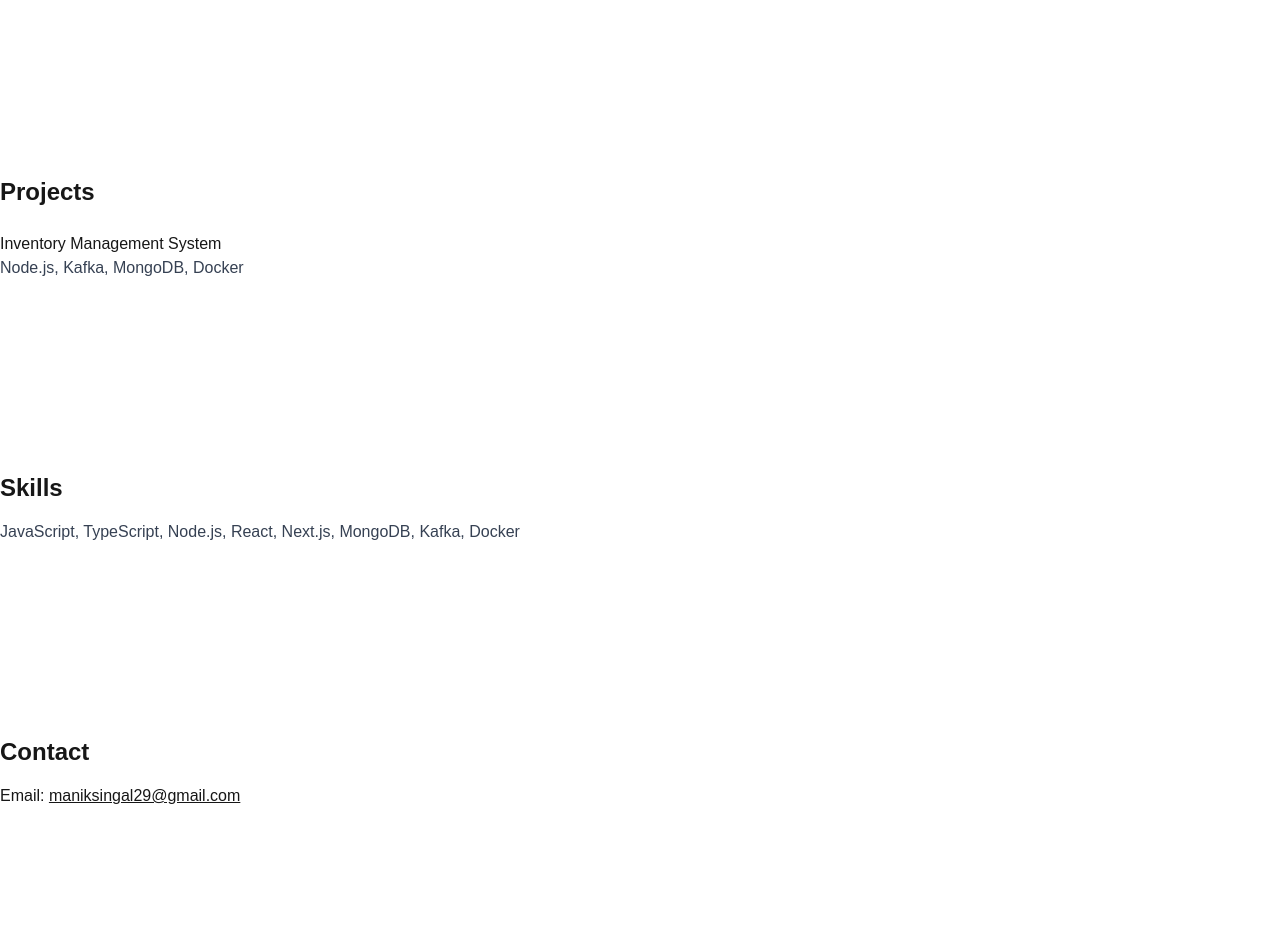
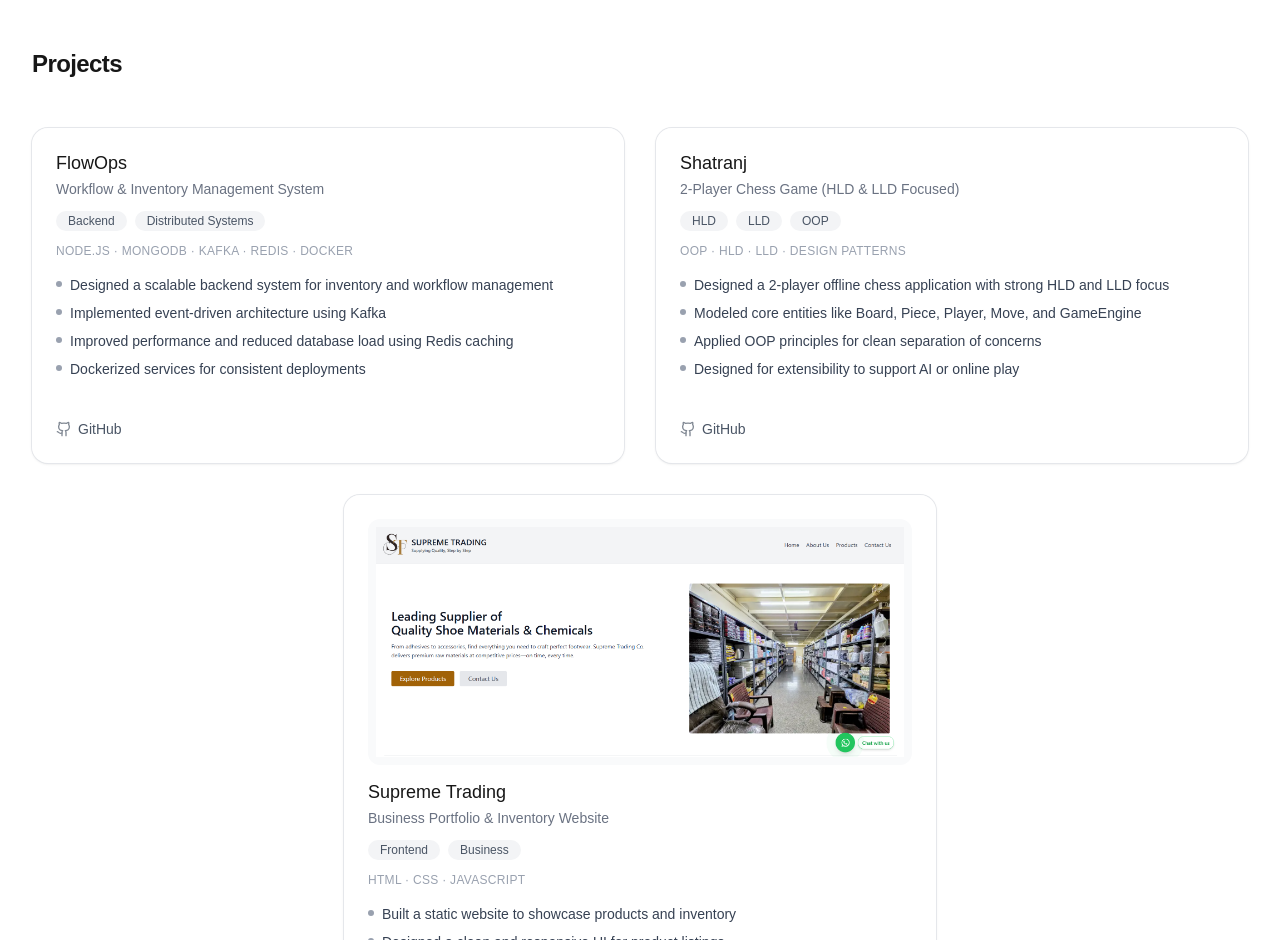
Before and after one commit to mk-singhal/manik-portfolio, a Next.js app: page / in a window 1280 px wide. Shown: the part 1860-2800 px from the top of the page. Before the commit the page ends 2764 px from the top, so only its background shows below. Built offline with nearby package versions, Linux system fonts and the light colour scheme.

Commit message:
feat: add projects section

```diff
--- a/package.json
+++ b/package.json
@@ -10,6 +10,7 @@
   },
   "dependencies": {
     "@material-tailwind/react": "^2.1.10",
+    "lucide-react": "^0.562.0",
     "next": "16.1.1",
     "react": "19.2.3",
     "react-dom": "19.2.3"
--- a/src/components/Experience.tsx
+++ b/src/components/Experience.tsx
@@ -4,7 +4,7 @@ import { LINKS } from "@/utilities/constants";
 
 export default function Experience() {
   return (
-    <section id="experience" className="bg-white py-24">
+    <section id="experience" className="bg-white py-8">
       <div className="container mx-auto px-8">
         {/* Section heading */}
         <div className="mb-12">
@@ -17,7 +17,7 @@ export default function Experience() {
         </div>
 
         {/* Timeline */}
-        <div className="border-l border-gray-200 pl-6 space-y-16">
+        <div className="space-y-16 md:border-l md:border-gray-200 md:pl-6">
           {/* Oracle */}
           <div className="relative">
             <div className="flex flex-col gap-2 sm:flex-row sm:items-center sm:justify-between">
@@ -39,7 +39,9 @@ export default function Experience() {
                 </h3>
               </a>
 
-              <span className="text-sm text-gray-500">Jul 2023 – Present</span>
+              <span className="text-sm text-gray-500">
+                Jul 2023 – Present · <span className="italic">2 yr 6 mos</span>
+              </span>
             </div>
 
             <p className="mt-2 text-sm text-gray-600 max-w-3xl">
--- a/src/components/Projects.tsx
+++ b/src/components/Projects.tsx
@@ -1,15 +1,157 @@
+import { Github, ExternalLink } from "lucide-react";
+
 export default function Projects() {
+  const projects = [
+    {
+      title: "FlowOps",
+      subtitle: "Workflow & Inventory Management System",
+      tech: "Node.js · MongoDB · Kafka · Redis · Docker",
+      tags: ["Backend", "Distributed Systems"],
+      image: null,
+      github: "https://github.com/mk-singhal/flowops-platform", // optional
+      live: null, // internal project → no live link
+      points: [
+        "Designed a scalable backend system for inventory and workflow management",
+        "Implemented event-driven architecture using Kafka",
+        "Improved performance and reduced database load using Redis caching",
+        "Dockerized services for consistent deployments",
+      ],
+    },
+    {
+      title: "Shatranj",
+      subtitle: "2-Player Chess Game (HLD & LLD Focused)",
+      tech: "OOP · HLD · LLD · Design Patterns",
+      tags: ["HLD", "LLD", "OOP"],
+      image: null,
+      github: "https://github.com/mk-singhal/shatranj",
+      live: null,
+      points: [
+        "Designed a 2-player offline chess application with strong HLD and LLD focus",
+        "Modeled core entities like Board, Piece, Player, Move, and GameEngine",
+        "Applied OOP principles for clean separation of concerns",
+        "Designed for extensibility to support AI or online play",
+      ],
+    },
+    {
+      title: "Supreme Trading",
+      subtitle: "Business Portfolio & Inventory Website",
+      tech: "HTML · CSS · JavaScript",
+      tags: ["Frontend", "Business"],
+      image: "supreme-trading.png",
+      // github: "https://github.com/mk-singhal/supreme-trading",
+      live: "https://supremetrading.store",
+      points: [
+        "Built a static website to showcase products and inventory",
+        "Designed a clean and responsive UI for product listings",
+        "Improved digital presence for a small trading business",
+      ],
+    },
+  ];
+
   return (
-    <section id="projects" className="py-24">
-      <h2 className="text-2xl font-semibold">Projects</h2>
+    <section id="projects" className="px-8 py-24">
+      <h2 className="text-2xl font-semibold tracking-tight">Projects</h2>
 
-      <div className="mt-6 space-y-4">
-        <div>
-          <h3 className="font-medium">Inventory Management System</h3>
-          <p className="text-gray-700">
-            Node.js, Kafka, MongoDB, Docker
-          </p>
-        </div>
+      <div className="mt-12 grid gap-8 md:grid-cols-2">
+        {projects.map((project, index) => (
+          <div
+            key={project.title}
+            className={`group relative
+              ${index === 2 ? "md:col-span-2 md:flex md:justify-center" : ""}
+            `}
+          >
+            <div
+              className={`rounded-2xl bg-white/70 p-6 shadow-sm ring-1 ring-gray-200
+                transition-all duration-300 hover:-translate-y-1 hover:shadow-lg hover:ring-gray-300
+                ${index === 2 ? "w-full md:max-w-[calc(50%-1rem)]" : ""}`}
+            >
+              {/* Image */}
+              {project.image && (
+                <div className="mb-4 overflow-hidden rounded-xl bg-gray-50 p-2">
+                  <img
+                    src={project.image}
+                    alt={project.title}
+                    className="w-full"
+                  />
+                </div>
+              )}
+
+              <h3 className="text-lg font-medium leading-tight">
+                {project.title}
+                <span className="mt-1 block text-sm font-normal text-gray-500">
+                  {project.subtitle}
+                </span>
+              </h3>
+
+              <div className="mt-3 flex flex-wrap gap-2">
+                {project.tags.map((tag) => (
+                  <span
+                    key={tag}
+                    className="rounded-full bg-gray-100 px-3 py-0.5 text-xs text-gray-600"
+                  >
+                    {tag}
+                  </span>
+                ))}
+              </div>
+
+              <p className="mt-3 text-xs uppercase tracking-wide text-gray-400">
+                {project.tech}
+              </p>
+
+              <ul className="mt-4 space-y-2 text-sm text-gray-700">
+                {project.points.map((point) => (
+                  <li key={point} className="flex gap-2">
+                    <span className="mt-1.5 h-1.5 w-1.5 rounded-full bg-gray-400" />
+                    <span>{point}</span>
+                  </li>
+                ))}
+              </ul>
+
+              {/* Links */}
+              {(project.github || project.live) && (
+                <div className="mt-5 flex gap-4 text-sm">
+                  {(project.github || project.live) && (
+                    <div className="mt-5 flex gap-5 text-sm">
+                      {project.github && (
+                        <a
+                          href={project.github}
+                          target="_blank"
+                          rel="noopener noreferrer"
+                          className="group/link inline-flex items-center gap-1.5 text-gray-600 hover:text-gray-900"
+                        >
+                          <Github
+                            size={16}
+                            className="opacity-70 group-hover/link:opacity-100"
+                          />
+                          <span className="underline-offset-4 group-hover/link:underline">
+                            GitHub
+                          </span>
+                        </a>
+                      )}
+
+                      {project.live && (
+                        <a
+                          href={project.live}
+                          target="_blank"
+                          rel="noopener noreferrer"
+                          className="group/link inline-flex items-center gap-1.5 text-gray-600 hover:text-gray-900"
+                        >
+                          <ExternalLink
+                            size={16}
+                            className="opacity-70 group-hover/link:opacity-100"
+                          />
+                          <span className="underline-offset-4 group-hover/link:underline">
+                            Live
+                          </span>
+                        </a>
+                      )}
+                    </div>
+                  )}
+                </div>
+              )}
+            </div>
+          </div>
+        ))}
       </div>
     </section>
   );
```
Also changed, not shown: public/supreme-trading.png (added), 1 other file (tests, documents, lock files or other folders).
